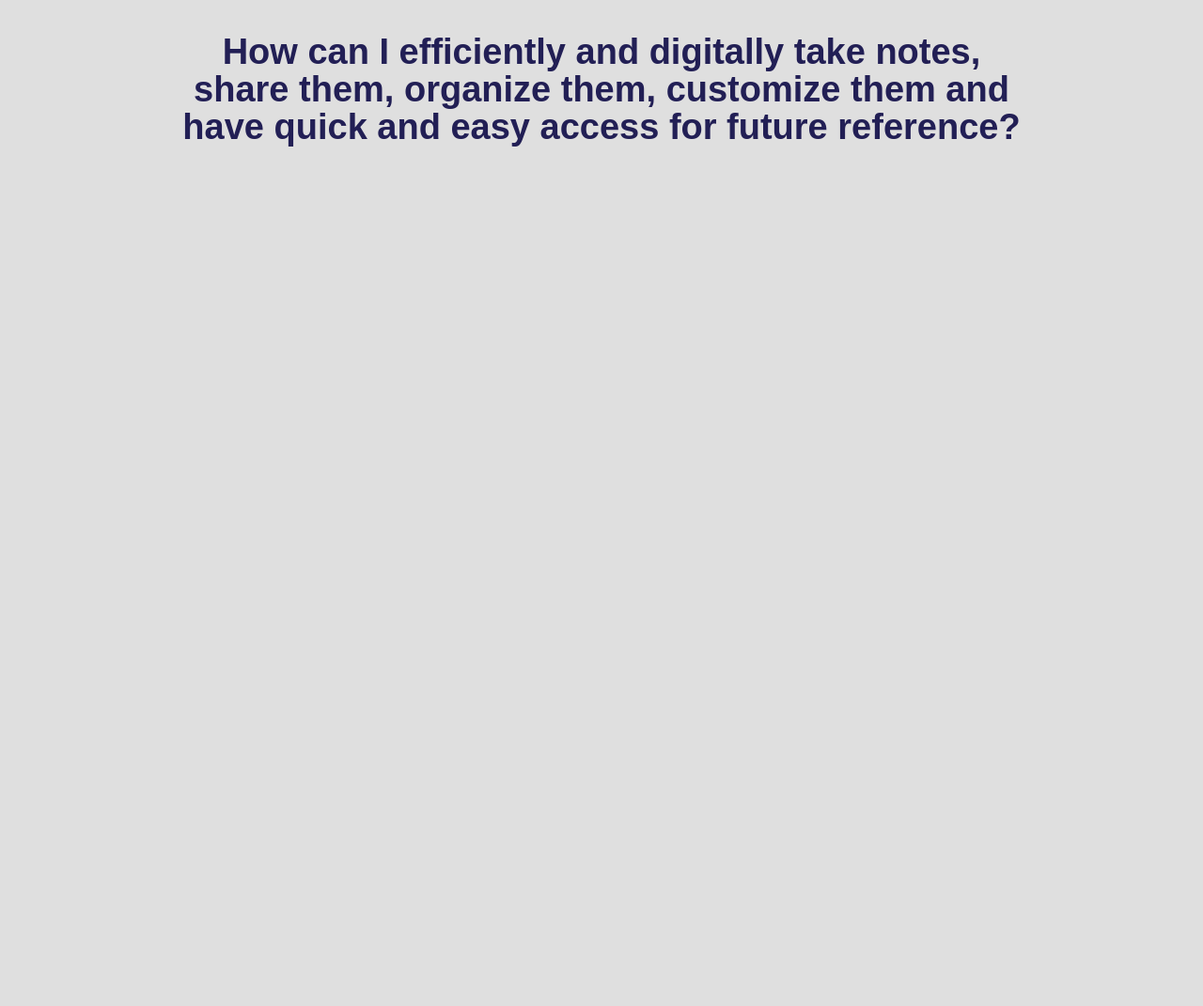
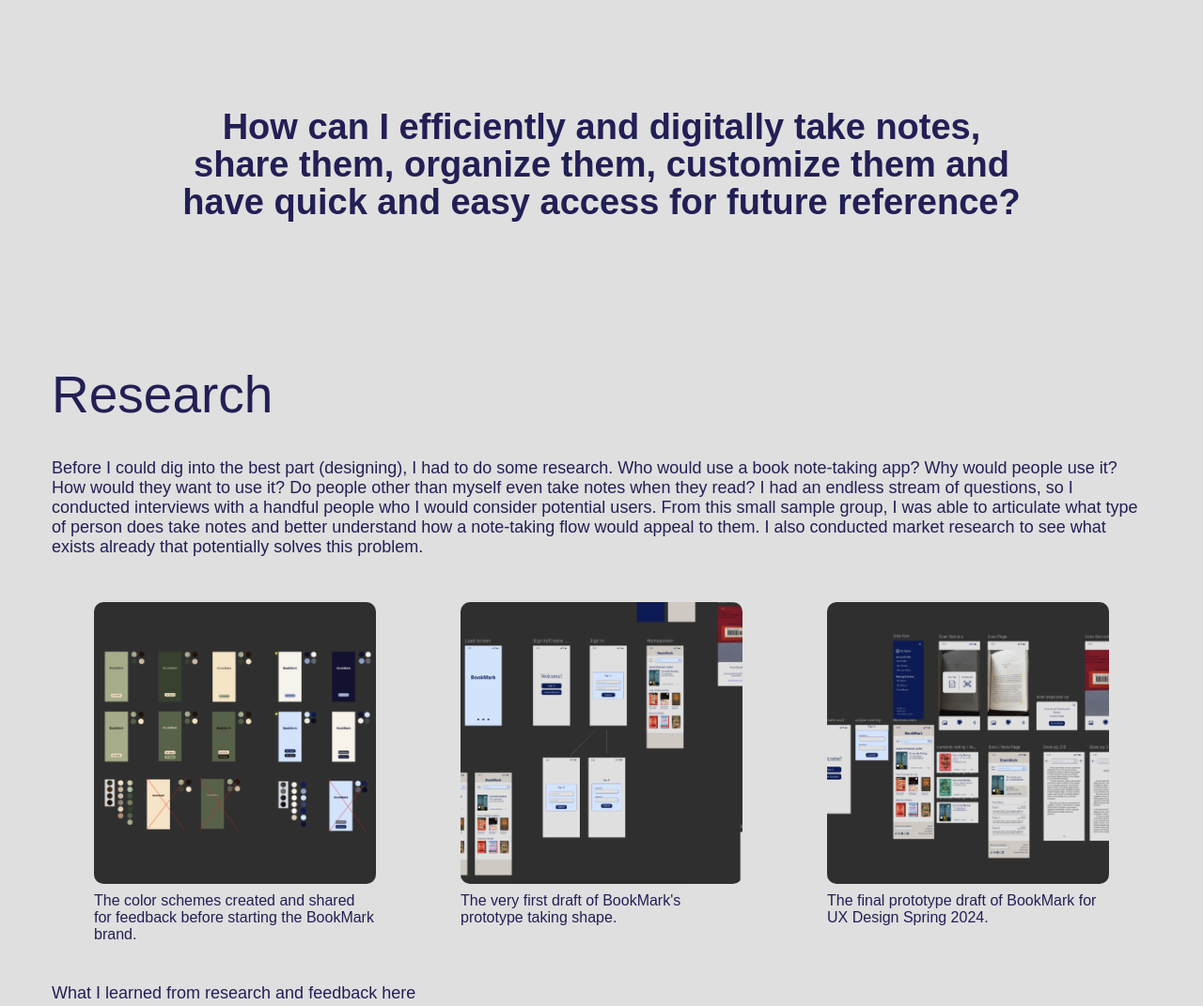
Before and after one commit to sydnirose/BookMark, a plain HTML site: page index.html in a window 1280 px wide. Shown: the part 2110-3181 px from the top of the page at 94% size. Before the commit the page ends 2385 px from the top, so only its background shows below. Drawn offline with Linux system fonts and the light colour scheme; a web font is replaced by a local one.

Commit message:
updates and images

```diff
--- a/index.html
+++ b/index.html
@@ -39,7 +39,7 @@
 
 <!-- PAGE INTRO: HERO IMAGE / HOOK / DESCRIPT -->
     <div class="intro">
-        <img class="heroimg" src="images/webpage-image.png" alt="Open book icon coming out of an iPhone.">
+        <img class="heroimg" src="images/webpage-image.png" alt="Open book icon coming out of an iPhone">
         <div class="hookdescript">
             <h2 class="hook">A digital notebook for book notes.</h2>
             <p class="descript">BookMark is a project that examines the lack of digital
@@ -51,8 +51,8 @@
 
 <!-- THE BEGINNING -->
     <div class="the-idea">
-      <h2 class="callouts">Where BookMark Began</h2>
-      <p class="the-idea">Let me take you back in time for a minute. It's September of 2023 and I have just begun reading <em>A Court of Thorns and Roses</em>, the first in a five book series by Sarah J. Maas. Little did I know she has written two other series, <em>Throne of Glass</em> and <em>Crescent City</em>, which I promptly picked up and read as soon as I could. Fast forward four months and I'm now starting my Spring 2024 courses along with what feels like an incurable book hangover after finishing all 16 books in the Sarah J. Maas universe.</p>
+      <h2 class="title">Where BookMark Began</h2>
+      <p class="bodycopy">Let me take you back in time for a minute. It's September of 2023 and I have just begun reading <em>A Court of Thorns and Roses</em>, the first in a five book series by Sarah J. Maas. Little did I know she has written two other series, <em>Throne of Glass</em> and <em>Crescent City</em>, which I promptly picked up and read as soon as I could. Fast forward four months and I'm now starting my Spring 2024 courses along with what feels like an incurable book hangover after finishing all 16 books in the Sarah J. Maas universe.</p>
       <p>With my UX Design course in full swing, we are all tasked with brainstorming ideas and creating a project that incorporates using UX research and design. At this point in time, books are still the only thing on my mind so I considered how I might use that to my advantage for this project. I could not stop thinking about reading, so how I could I make reading my homework? Well, a re-read of course. Now picture me sitting at my desk with a lightbulb illuminating above my head – a book app! More specifically, a note-taking app, because for said re-read I want to take notes but I <u>do not</u> want to mark up my physical books.</p>
       <img class="cleanbook" src="images/clean-book.png" alt="An open book sitting on a coffee table">
     </div>
@@ -62,14 +62,51 @@
   <div class="the-problem">
     <p>So there poses my problem: How can I keep my books looking like the image above, even after taking notes?</p>
     <p>This problem is two-fold, not only was I looking for a way to take notes outside of the pages, I also knew it would be important that those notes were available for easy future reference. And so, the first stages of BookMark research and prototyping began. Jumping ahead to September of this year, I took my existing BookMark project and adjusted the problem statement.</p>
-    <div class="problem-statement">
-      <h2 class="problem-statement">How can I efficiently and digitally take notes, share them, organize them, customize them and have quick and easy access for future reference?</h2>
+    <div class="callouts">
+      <h2 class="callouts">How can I efficiently and digitally take notes, share them, organize them, customize them and have quick and easy access for future reference?</h2>
     </div>
   </div>
 
   <!-- UX DESIGN -->
   <div class="uxdesign">
+    <div>
+      <h2 class="title">Research</h2>
+      <p class="bodycopy">Before I could dig into the best part (designing), I had to do some research. Who would use a book note-taking app? Why would people use it? How would they want to use it? Do people other than myself even take notes when they read? I had an endless stream of questions, so I conducted interviews with a handful people who I would consider potential users. From this small sample group, I was able to articulate what type of person does take notes and better understand how a note-taking flow would appeal to them. I also conducted market research to see what exists already that potentially solves this problem.</p>
+    </div>
+    <div class="uxdesign-images">
+      <figure class="uxd-img">
+          <a href="https://www.figma.com/design/jBDkojnB3JGoliyftXYHep/colors%2Ffonts?node-id=0-1&t=WNQDdIX6dch2u626-1" target="_blank">
+            <img class="uxd-img" src="images/uxdesign-1.png" alt="Color options for BookMark">
+          </a>
+          <figcaption>The color schemes created and shared for feedback before starting the BookMark brand.</figcaption>
+      </figure>
 
+      <figure class="uxd-img">
+          <a href="https://www.figma.com/design/PXU2XjiSGueR93PpofngOj/BookMark---flow-drafts-1?t=WNQDdIX6dch2u626-1" target="_blank">
+            <img class="uxd-img" src="images/uxdesign-2.png" alt="Very first draft of BookMark">
+          </a>
+          <figcaption>The very first draft of BookMark's prototype taking shape.</figcaption>
+      </figure>
+
+      <figure class="uxd-img">
+          <a href="https://www.figma.com/design/hxT9rj37b87XfwavX3ZmrL/BookMark---flow-drafts-2?t=WNQDdIX6dch2u626-1" target="_blank">
+            <img class="uxd-img" src="images/uxdesign-3.png" alt="BookMark's final draft for UX Design">
+          </a>
+          <figcaption>The final prototype draft of BookMark for UX Design Spring 2024.</figcaption>
+      </figure>
+    </div>
+    <div>
+      <p class="bodycopy">What I learned from research and feedback here</p>
+      <img class="uxdesign-hero" src="images/uxdesign-heroimage.png" alt="An open book sitting on a coffee table">
+    </div>
+  </div>
+
+  <!-- REBRANDING -->
+  <div class="rebranding">
+    <div>
+      <h2 class="title">Rebranding</h2>
+      <p class="bodycopy">Before I could dig into the best part (designing), I had to do some research. Who would use a book note-taking app? Why would people use it? How would they want to use it? Do people other than myself even take notes when they read? I had an endless stream of questions, so I conducted interviews with a handful people who I would consider potential users. From this small sample group, I was able to articulate what type of person does take notes and better understand how a note-taking flow would appeal to them. I also conducted market research to see what exists already that potentially solves this problem.</p>
+    </div>
   </div>
 
 
--- a/main.css
+++ b/main.css
@@ -104,7 +104,7 @@ p {
     padding-top: 50px;
 }
 
-.cleanbook {
+.uxdesign-hero, .cleanbook {
   width: 100%;
   max-width: 1000px;
   display: block;
@@ -112,6 +112,21 @@ p {
   margin-right: auto;
   padding-top: 40px;
   padding-bottom: 30px;
+}
+
+.uxdesign-images {
+  width: 100%;
+  display: flex;
+  flex-wrap: wrap;
+  justify-content: space-around;
+
+}
+
+.uxd-img {
+  max-width: 300px;
+  border-radius: 10px;
+  margin-top: 15px;
+  margin-bottom: 5px
 }
 
 
@@ -145,7 +160,7 @@ h2.hook {
 
 
 /* THE BEGINNING */
-.callouts {
+.title {
   font-size: 55px;
   margin: 0;
   padding-top: 155px;
@@ -155,21 +170,21 @@ h2.hook {
   font-style: normal;
 }
 
-p.the-idea {
+p.bodycopy {
   padding-top: 20px;
 }
 
 
 /* THE PROBLEM */
-.problem-statement {
+.callouts {
   max-width: 900px;
   display: block;
   margin-left: auto;
   margin-right: auto;
-  padding-top: 10px;
+  padding-top: 50px;
 }
 
-h2.problem-statement {
+h2.callouts {
   text-align: center;
   font-size: 38px;
   line-height: 40px;
@@ -178,10 +193,17 @@ h2.problem-statement {
 
 
 /* UX DESIGN */
+figure.uxd-img {
+  font-family: "americane", sans-serif;
+  font-weight: 300;
+  font-style: normal;
+}
+
+/* REBRANDING */
 
 
 /* CITE / BIB PAGE */
-.title {
+.cite-name {
   font-size: 46px;
   padding-top: 30px;
   max-width: 600px;
```
Also changed, not shown: bibliography.html (+2 -2 lines), images/filler.jpeg (added), images/uxdesign-1.png (added), images/uxdesign-2.png (added), images/uxdesign-3.png (added), images/uxdesign-heroimage.png (added), 1 other file.
